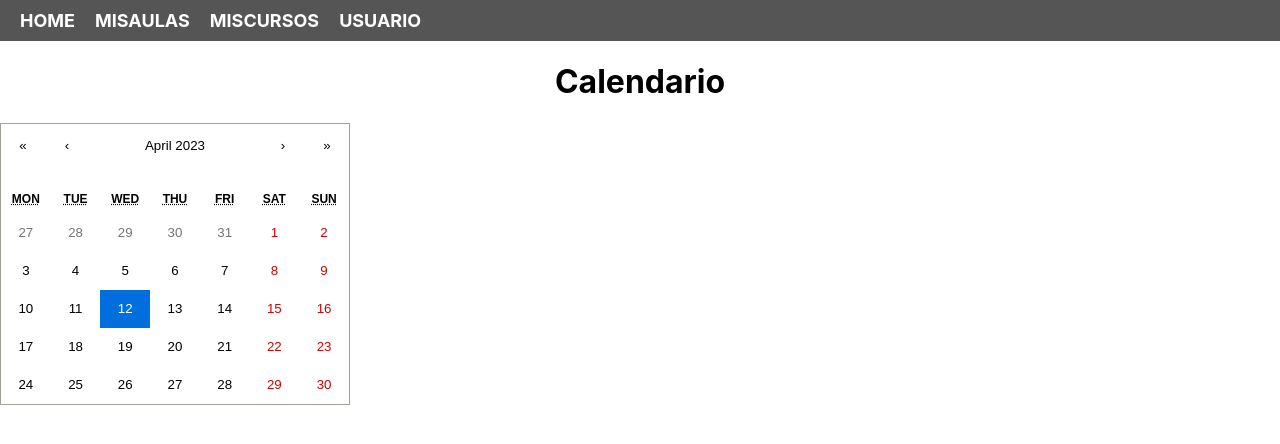
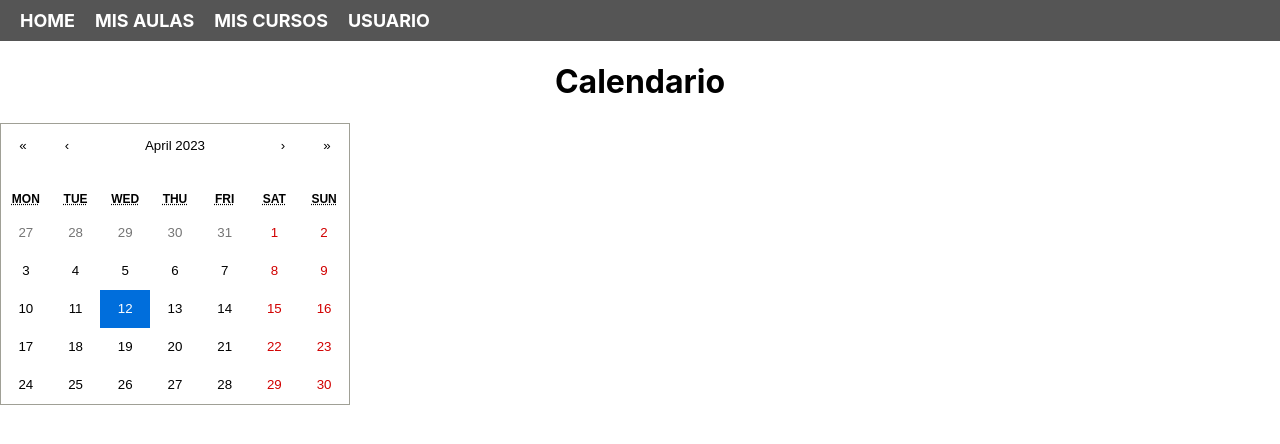
Before and after one commit to jjpicante/PF-Henry-Plataforma-Educativa, a React (Create React App) app in the folder Front/: page /home in a window 1280 px wide. Shown: the top 444 px of the page. Built offline with nearby package versions, Linux system fonts and the light colour scheme.

Commit message:
correcion en la NavBar

```diff
--- a/Front/src/Components/NavBar/navBar.jsx
+++ b/Front/src/Components/NavBar/navBar.jsx
@@ -8,8 +8,8 @@ function Navbar() {
     <nav>
       <ul>
         <li><Link to="/">Home</Link></li>
-        <li><Link to="/Aulas">MisAulas</Link></li>
-        <li><Link to="/Cursos">MisCursos</Link></li>
+        <li><Link to="/Aulas">Mis Aulas</Link></li>
+        <li><Link to="/Cursos">Mis Cursos</Link></li>
         <li><Link to="/usuario">Usuario</Link></li>
       </ul>
     </nav>
```
